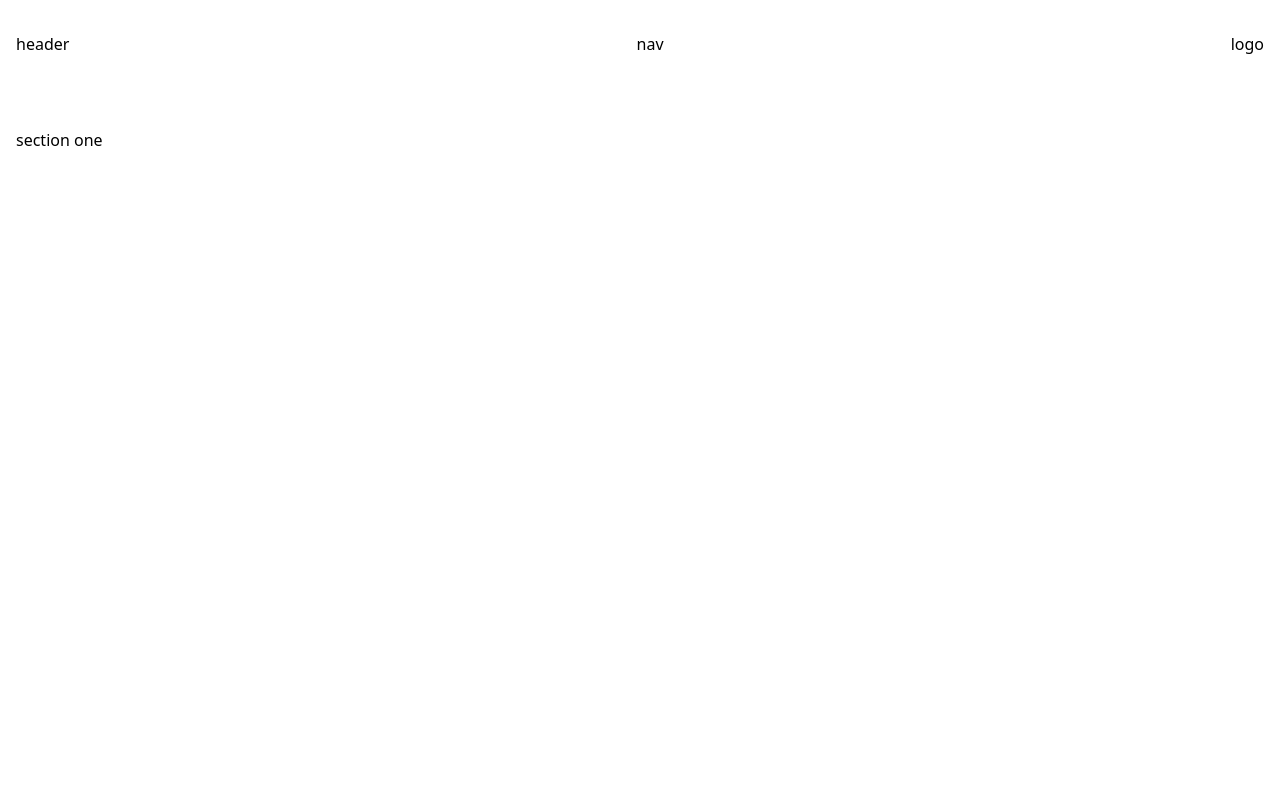
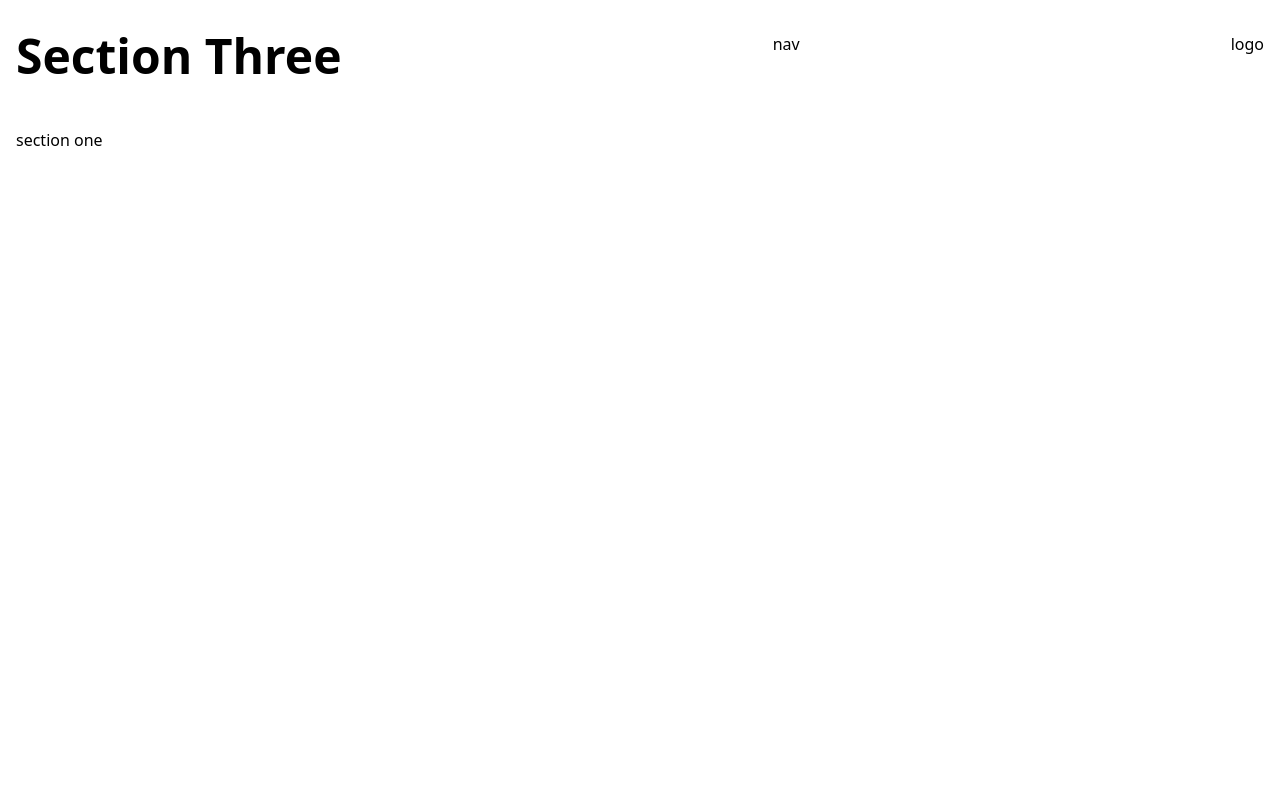
Before and after one commit to saschategtmeier/portfolio-v0, a React (Vite) app: page / in a window 1280 px wide. Shown: the top 800 px of the page. Built offline with nearby package versions, Linux system fonts and the light colour scheme.

Commit message:
Add header that changes if section comes into view

```diff
--- a/src/app.tsx
+++ b/src/app.tsx
@@ -5,9 +5,9 @@ export const App: FC = () => {
   return (
     <>
       <Header />
-      <ContentSection>section one</ContentSection>
-      <ContentSection>section two</ContentSection>
-      <ContentSection>section three</ContentSection>
+      <ContentSection title='Section One'>section one</ContentSection>
+      <ContentSection title='Section Two'>section two</ContentSection>
+      <ContentSection title='Section Three'>section three</ContentSection>
     </>
   );
 };
--- a/src/components/content-section.tsx
+++ b/src/components/content-section.tsx
@@ -1,14 +1,36 @@
-import { FC, HTMLAttributes, PropsWithChildren } from 'react';
+import {
+  FC,
+  HTMLAttributes,
+  PropsWithChildren,
+  useEffect,
+  useRef,
+} from 'react';
+
+import { useIntersection } from 'react-use';
+
 import { Container } from '.';
+import { useHeaderStore } from '../state';
 
-type ContentSectionProps = PropsWithChildren & HTMLAttributes<HTMLDivElement>;
+type ContentSectionProps = { title?: string } & PropsWithChildren &
+  HTMLAttributes<HTMLDivElement>;
 
 export const ContentSection: FC<ContentSectionProps> = ({
+  title,
   children,
   className,
 }) => {
+  const { setHeader } = useHeaderStore();
+  const ref = useRef<HTMLDivElement>(null!);
+  const intersection = useIntersection(ref, { threshold: 0.8 });
+
+  useEffect(() => {
+    if (title && !!intersection?.isIntersecting) {
+      setHeader(title);
+    }
+  }, [intersection]);
+
   return (
-    <div className={`min-h-screen w-full pt-32 ${className}`}>
+    <div className={`min-h-screen w-full pt-32 ${className}`} ref={ref}>
       <Container>{children}</Container>
     </div>
   );
--- a/src/components/header.tsx
+++ b/src/components/header.tsx
@@ -1,10 +1,14 @@
 import { FC } from 'react';
-import { Container } from './container';
+
+import { Container } from '.';
+import { useHeaderStore } from '../state';
 
 export const Header: FC = () => {
+  const { currentHeader } = useHeaderStore();
+
   return (
     <Container className='fixed top-8 left-1/2 flex -translate-x-1/2 justify-between'>
-      <div>header</div>
+      <h1>{currentHeader}</h1>
       <div>nav</div>
       <div>logo</div>
     </Container>
--- /dev/null
+++ b/src/hooks/index.ts
@@ -0,0 +1 @@
+export * from './use-scroll-position';
--- /dev/null
+++ b/src/hooks/use-scroll-position.tsx
@@ -0,0 +1,37 @@
+import { useEffect, useState } from 'react';
+
+export type ScrollPosition = {
+  /**
+   * Offset from top of the page.
+   */
+  offset: number;
+
+  /**
+   * Number between 0 and 1 (=> 0% - 100%) - represents how much of the page has been scrolled.
+   */
+  progress: number;
+};
+
+export const useScrollPosition = () => {
+  const [state, setState] = useState<ScrollPosition>({
+    offset: 0,
+    progress: 0,
+  });
+
+  useEffect(() => {
+    const updateScrollPosition = () => {
+      setState({
+        offset: window.scrollY,
+        progress:
+          window.scrollY /
+          (document.documentElement.scrollHeight - window.innerHeight),
+      });
+    };
+
+    window.addEventListener('scroll', updateScrollPosition);
+
+    return () => window.removeEventListener('scroll', updateScrollPosition);
+  }, []);
+
+  return state;
+};
--- /dev/null
+++ b/src/state/index.ts
@@ -0,0 +1 @@
+export * from './use-header-store';
--- /dev/null
+++ b/src/state/use-header-store.ts
@@ -0,0 +1,11 @@
+import create from 'zustand';
+
+type HeaderState = {
+  currentHeader: string;
+  setHeader: (header: string) => void;
+};
+
+export const useHeaderStore = create<HeaderState>((set) => ({
+  currentHeader: '',
+  setHeader: (header) => set((state) => ({ ...state, currentHeader: header })),
+}));
```
